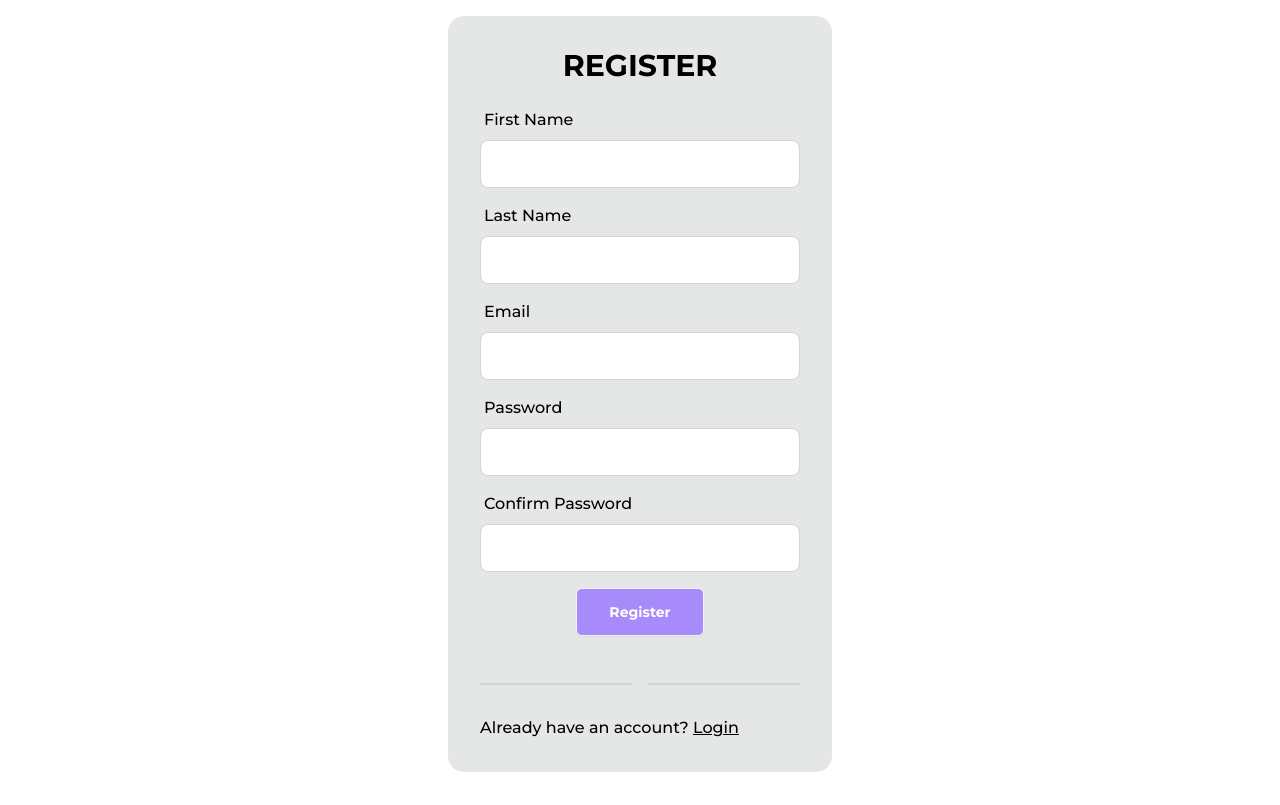
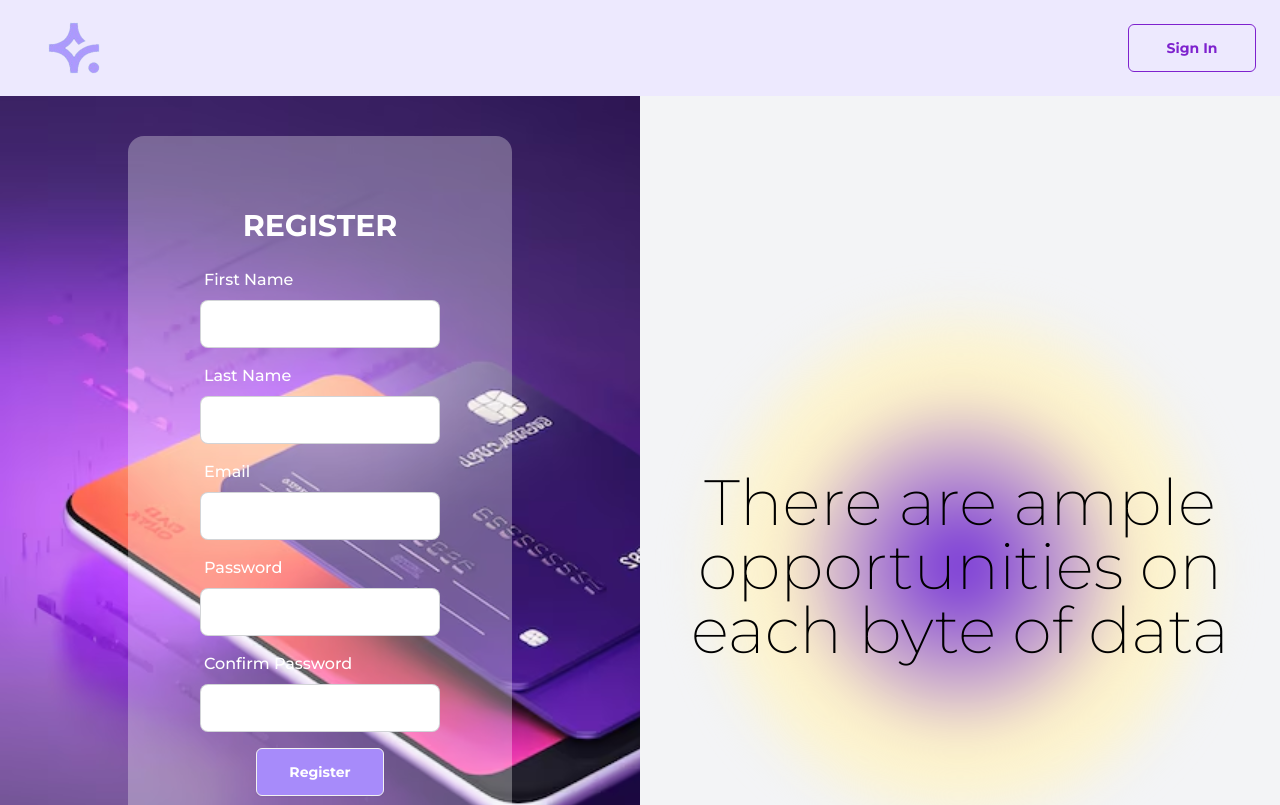
Before and after one commit to MVCorreas/Fapro-Challenge, a Next.js app: page /register in a window 1280 px wide. Shown: the top 805 px of the page. Built offline with nearby package versions, Linux system fonts and the light colour scheme.

Commit message:
Styled register screen

```diff
--- a/src/app/(client)/register/page.jsx
+++ b/src/app/(client)/register/page.jsx
@@ -1,9 +1,9 @@
-import { RegisterForm } from "@/app/components/RegisterForm";
+import { RegisterScreen } from "@/app/views/RegisterScreen";
 
 export default function Register() {
   return (
     <div>
-      <RegisterForm />
+      <RegisterScreen />
     </div>
   );
 }
--- a/src/app/components/RegisterForm.jsx
+++ b/src/app/components/RegisterForm.jsx
@@ -79,7 +79,7 @@ export const RegisterForm = () => {
   };
 
   return (
-    <div className="max-w-sm mx-auto card bg-base-300 my-4">
+    <div className="max-w-sm mx-auto card bg-white bg-opacity-30 m-4 text-white p-10">
       <div className="card-body">
       <h1 className="card-title text-3xl justify-center">REGISTER</h1>
         {errorMessage && (
--- a/src/app/views/RegisterScreen.jsx
+++ b/src/app/views/RegisterScreen.jsx
@@ -0,0 +1,58 @@
+"use client";
+import { useRouter } from "next/navigation";
+import { OutlinedButton } from "../utility/Buttons";
+import Image from "next/image";
+import styles from '../components/HeroSection/HeroSection.module.css'
+import { RegisterForm } from "../components/RegisterForm";
+
+export const RegisterScreen = () => {
+  const router = useRouter();
+
+  const logIn = () => {
+    router.push("/signin");
+  };
+
+  const navigateHome = () => {
+    router.push("/");
+  };
+
+  return (
+    <div className="flex flex-col h-screen">
+
+      <div className="navbar fixed top-0 left-0 right-0 z-50 bg-violet-100 backdrop-blur-lg h-24 flex items-center px-6">
+        <div className="navbar-start flex-1">
+          <Image
+            src="/Logo.png"
+            width={100}
+            height={100}
+            onClick={navigateHome}
+            style={{ borderRadius: "10px" }}
+            priority
+          />
+        </div>
+        <div className="navbar-end">
+          <OutlinedButton onClick={logIn} name="Sign In" />
+        </div>
+      </div>
+      <div className="flex flex-grow mt-24 ">
+        <div className="w-1/2 h-full p-6 flex items-center justify-center" style={{
+            backgroundImage: "url('/FormBackground.avif')",
+            backgroundSize: "cover",
+            backgroundBlendMode: "overlay",
+            backgroundRepeat: 'no-repeat',
+
+          }}>
+          <RegisterForm />
+        </div>
+        <div className="w-1/2 h-full p-6 bg-gray-100 flex items-center justify-center relative">
+          <div className="absolute inset-0 flex items-center justify-center">
+            <div className="bg-[radial-gradient(ellipse_at_center,_var(--tw-gradient-stops))] from-violet-700 via-amber-100 to-transparent rounded-full h-[500px] w-[500px] blur-xl z-0"></div>
+          </div>
+          <h1 className={`${styles.heroTitle} text-6xl font-bold relative z-10`}>
+            There are ample opportunities on each byte of data
+          </h1>
+        </div>
+      </div>
+    </div>
+  );
+};
```
